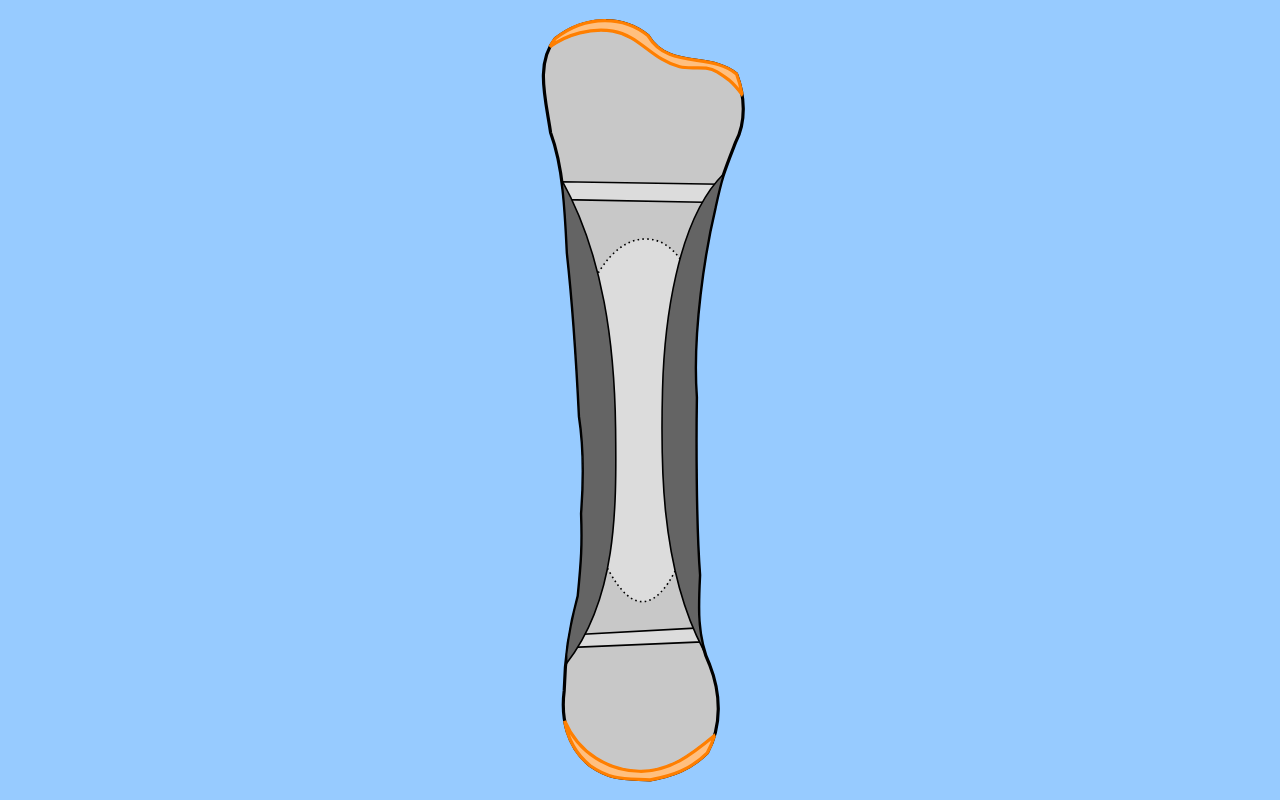
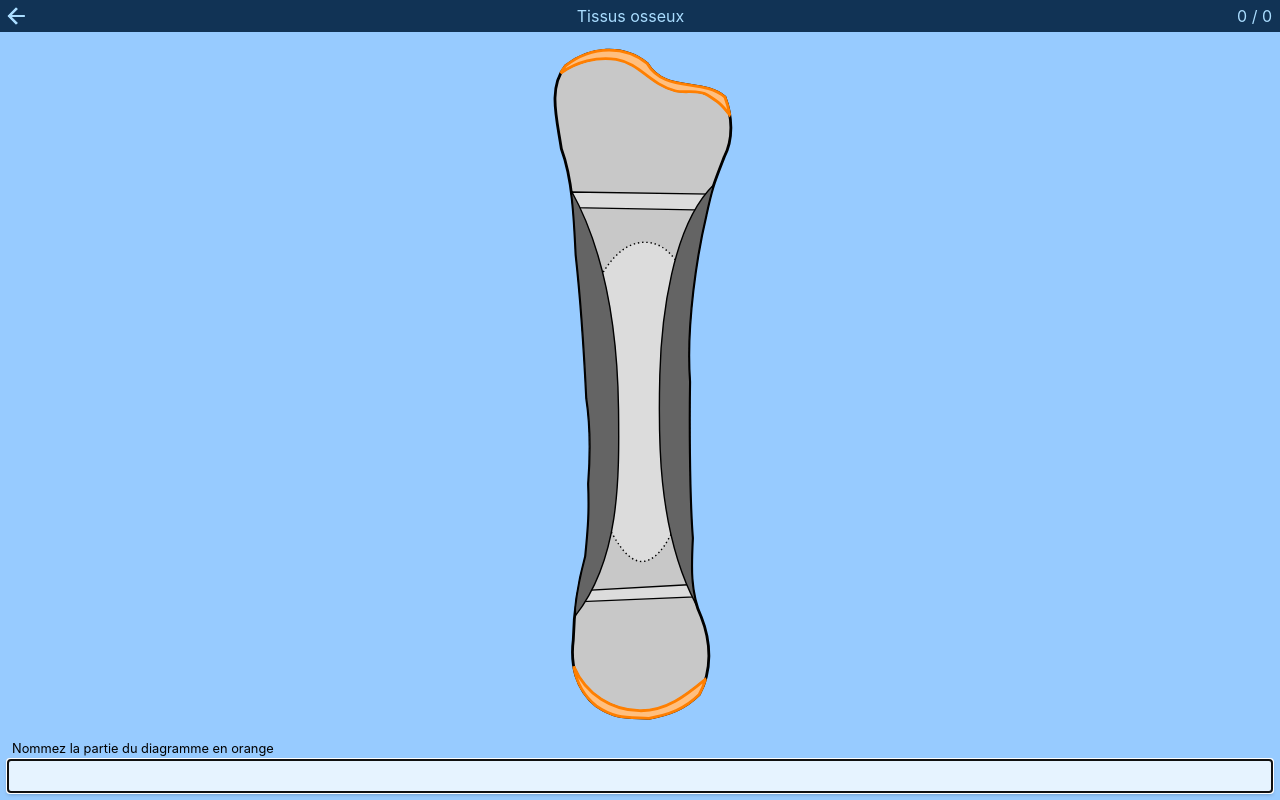
Before and after one commit to tolokoban/dummy-paces, a React (Create React App) app: page / in a window 1280 px wide. Built offline with nearby package versions, Linux system fonts and the light colour scheme.

Commit message:
Tissus osseux

```diff
--- a/src/dummy-paces/app/app.tsx
+++ b/src/dummy-paces/app/app.tsx
@@ -3,7 +3,7 @@ import { IQuestion, ICategory } from '../types'
 import Data from '../data'
 import Question from '../view/question'
 import Answer from '../view/answer'
-import Diagram from '../view/diagram'
+import DiagramExam from '../view/diagram-exam'
 import Os from '../data/diagrams/os.svg'
 import Util from '../../tfw/util'
 import Random from '../../tfw/random'
@@ -124,9 +124,9 @@ export default class App extends React.Component<{}, IAppState> {
         const question = currentCategory.questions[currentQuestionIndex];
 
         return (<div className="dummyPaces-App">
-            <Diagram htmlContent={this.state.currentDiagramCode}
-                itemToShow={this.state.currentDiagramItem}
-                onItemsChange={this.handleDiagramItemsChange}/>
+            <DiagramExam
+                diagramCode={this.state.currentDiagramCode}
+                diagramLabel="Tissus osseux"/>
             {/*
             <Question
                 onAbort={this.handleAbort}
--- /dev/null
+++ b/src/dummy-paces/view/diagram-exam/diagram-exam.css
@@ -0,0 +1,57 @@
+div.dummyPaces-view-DiagramExam {
+    position: absolute;
+    left: 0;
+    top: 0;
+    width: 100%;
+    height: 100%;
+    margin: 0;
+    padding: 0;
+    display: flex;
+    flex-direction: column;
+    justify-content: flex-start;
+    align-items: stretch;
+}
+
+div.dummyPaces-view-DiagramExam > header {
+    display: flex;
+    flex-direction: row;
+    justify-content: space-between;
+    align-items: center;
+}
+
+div.dummyPaces-view-DiagramExam > header > div {
+    flex: 0 0 auto;
+}
+
+div.dummyPaces-view-DiagramExam > header > div.score {
+    padding: 0 .5rem;
+}
+
+div.dummyPaces-view-DiagramExam > div.dummyPaces-view-Diagram {
+    flex: 1 1 auto;
+}
+
+div.dummyPaces-view-DiagramExam > div.answer {
+    position: relative;
+    height: 64px;
+    display: flex;
+    flex-direction: column;
+    justify-content: flex-end;
+    align-items: stretch;
+}
+
+div.dummyPaces-view-DiagramExam > div.answer > div.error {
+    background: red;
+    color: white;
+    font-weight: bold;
+    display: flex;
+    flex-direction: row;
+    justify-content: center;
+    align-items: center;
+    cursor: pointer;
+    position: absolute;
+    left: 0;
+    top: 0;
+    width: 100%;
+    height: 100%;
+}
--- /dev/null
+++ b/src/dummy-paces/view/diagram-exam/diagram-exam.tsx
@@ -0,0 +1,106 @@
+import React from "react"
+import Icon from '../../../tfw/view/icon'
+import Input from '../../../tfw/view/input'
+import Diagram from '../diagram'
+import Rnd from '../../../tfw/random'
+import Dialog from '../../../tfw/factory/dialog'
+
+import "./diagram-exam.css"
+
+interface IDiagramExamProps {
+    diagramCode: string,
+    diagramLabel: string
+}
+
+interface IDiagramExamState {
+    attempts: number,
+    successes: number,
+    items: string[],
+    solution: string,
+    answer: string,
+    failure: boolean
+}
+
+export default class DiagramExam extends React.Component<IDiagramExamProps, IDiagramExamState> {
+    constructor( props: IDiagramExamProps ) {
+        super( props );
+        this.state = {
+            attempts: 0,
+            successes: 0,
+            items: [],
+            solution: '',
+            answer: '',
+            failure: false
+        }
+    }
+
+    handleAnswerChange = (answer: string) => {
+        this.setState({ answer })
+    }
+
+    handleAnswer = (answer: string) => {
+        if (answer.toLowerCase() === this.state.solution.toLowerCase()) {
+            if (this.state.attempts === 19) {
+                Dialog.alert(<div><p>Votre score :</p><p><b>{this.state.successes} / 20</b></p></div>)
+            }
+            this.setState({
+                answer: '',
+                attempts: this.state.attempts + 1,
+                successes: this.state.successes + 1,
+                solution: Rnd.pick(this.state.items)
+            })
+        } else {
+            this.setState({ failure: true })
+        }
+    }
+
+    handleItemsChange = (items: string[]) => {
+        this.setState({
+            items, attempts: 0, successes: 0,
+            answer: '', solution: Rnd.pick(items)
+         })
+    }
+
+    handleErrorClick = () => {
+        this.setState({
+            attempts: this.state.attempts + 1,
+            answer: '',
+            failure: false
+        })
+    }
+
+    render() {
+        const { diagramCode, diagramLabel } = this.props
+        const { attempts, successes, solution, answer, failure } = this.state
+
+        return (<div className="dummyPaces-view-DiagramExam">
+            <header className="thm-bgPD">
+                <Icon content="back" />
+                <div className="title">{diagramLabel}</div>
+                <div className="score">
+                    <span className="score">{successes}</span>
+                    <span className="separator"> / </span>
+                    <span className="total">{attempts}</span>
+                </div>
+            </header>
+            <Diagram
+                htmlContent={diagramCode}
+                itemToShow={solution}
+                onItemsChange={this.handleItemsChange}/>
+            <div className="answer">{
+                failure ?
+                <div className='error'
+                    title="Cliquez pour fermer"
+                    onClick={this.handleErrorClick}>{solution}</div> :
+                <Input
+                    focus={true}
+                    onChange={this.handleAnswerChange}
+                    onEnterPressed={this.handleAnswer}
+                    type="text"
+                    value={answer}
+                    wide={true}
+                    label="Nommez la partie du diagramme en orange"/>
+            }</div>
+        </div>)
+    }
+}
--- /dev/null
+++ b/src/dummy-paces/view/diagram-exam/index.ts
@@ -0,0 +1 @@
+export { default } from './diagram-exam'
```
